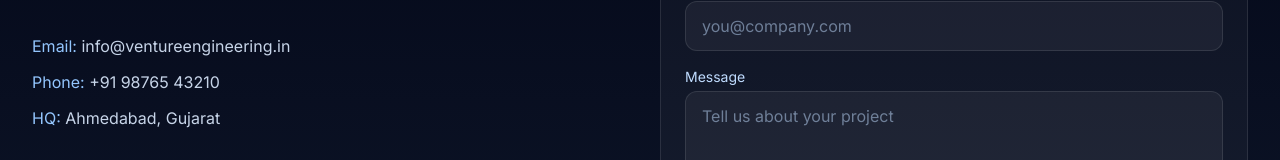
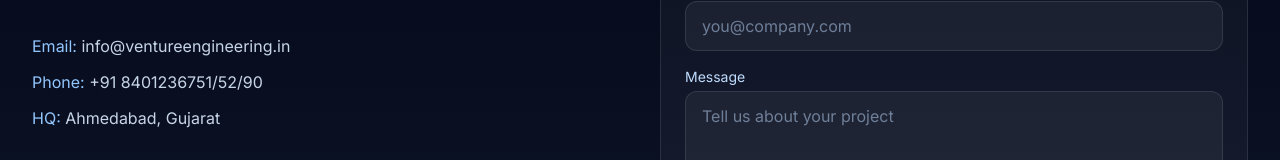
Before and after one commit to nikita1503agarwal/frontend-repo_vx72qkud_to55bn, a React (Vite) app: page / in a window 1280 px wide. Shown: the part 3866-4026 px from the top of the page. Built offline with nearby package versions, Linux system fonts and the light colour scheme; no server answers; a web font is replaced by a local one.

Commit message:
Update project prj_vx72qkud - 2025-11-19T09:09:40.553Z

```diff
--- a/src/components/Contact.jsx
+++ b/src/components/Contact.jsx
@@ -8,7 +8,7 @@
             <p className="mt-3 text-blue-200/80">We operate across Gujarat, Rajasthan, and Madhya Pradesh. Share your requirements and we’ll get back within 24 hours.</p>
             <div className="mt-8 space-y-3 text-blue-100/90">
               <p><span className="text-blue-300">Email:</span> info@ventureengineering.in</p>
-              <p><span className="text-blue-300">Phone:</span> +91 98765 43210</p>
+              <p><span className="text-blue-300">Phone:</span> +91 8401236751/52/90</p>
               <p><span className="text-blue-300">HQ:</span> Ahmedabad, Gujarat</p>
             </div>
           </div>
```
Also changed, not shown: 1 other file (tests, documents, lock files or other folders).
